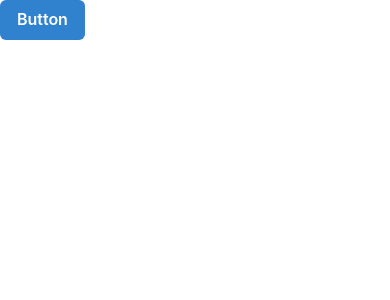
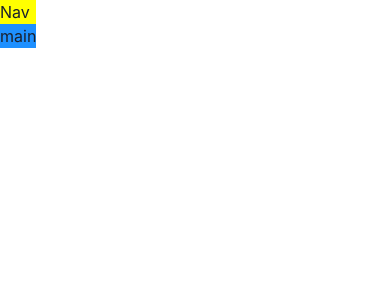
Before and after one commit to Daniyal-Imran09/GameHub, a React (Vite) app in the folder game-hub/: page / in a window 390 px wide. Shown: the top 300 px of the page. Built offline with nearby package versions, Linux system fonts and the light colour scheme.

Commit message:
build a responsive layout

```diff
--- a/game-hub/src/App.tsx
+++ b/game-hub/src/App.tsx
@@ -1,7 +1,26 @@
-import { Button, ButtonGroup } from "@chakra-ui/react";
+import { Button, ButtonGroup, Grid, GridItem, Show } from "@chakra-ui/react";
 
 function App() {
-  return <Button colorScheme="blue">Button</Button>;
+  return (
+    <Grid
+      templateAreas={{
+        base: `"nav" "main"`,
+        lg: `"nav nav" "aside main"`,
+      }}
+    >
+      <GridItem area={"nav"} bg={"yellow"}>
+        Nav
+      </GridItem>
+      <Show above="lg">
+        <GridItem area={"aside"} bg={"rebeccapurple"}>
+          aside
+        </GridItem>
+      </Show>
+      <GridItem area={"main"} bg={"dodgerblue"}>
+        main
+      </GridItem>
+    </Grid>
+  );
 }
 
 export default App;
```
